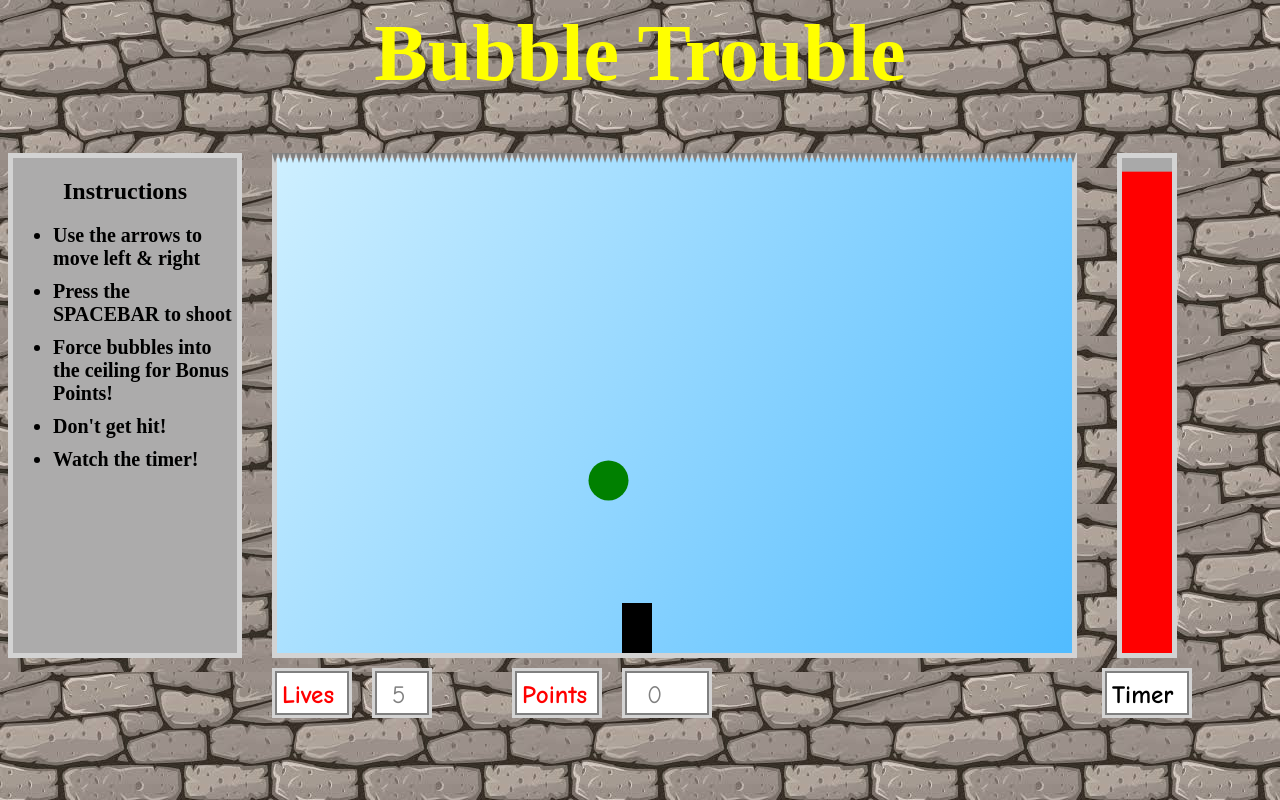
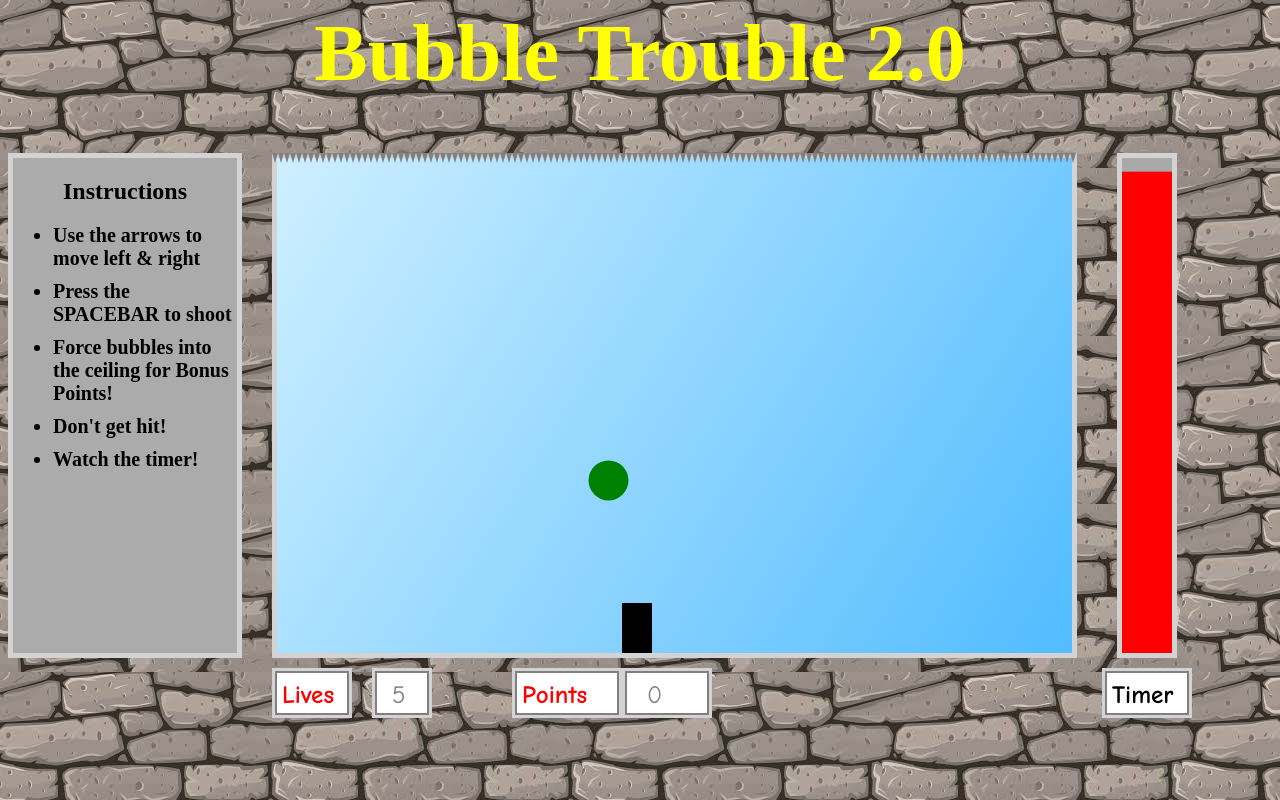
Before and after one commit to jbrettk629/bubbletrouble, a website: page index.html in a window 1280 px wide. Drawn offline with Linux system fonts and the light colour scheme; files whose address does not match are found by name.

Commit message:
move background image

```diff
--- a/app/styles/game.css
+++ b/app/styles/game.css
@@ -1,5 +1,5 @@
 body {
-    background-image: url("/Users/josephkalbacher/Desktop/jsproject/app/assets/stonewall.jpeg");
+    background-image: url("stonewall.png");
 }
 
 .game-name {
--- a/bundle.js
+++ b/bundle.js
@@ -172,9 +172,7 @@ const Game = __webpack_require__(/*! ./game */ "./lib/game.js");
 document.addEventListener("DOMContentLoaded", () => {
 
     const canvasEl = document.getElementById("canvas");
-
     const ctx = canvasEl.getContext('2d');
-
     const game = new Game();
     new GameView(game, ctx).load();
 
@@ -520,11 +518,11 @@ class Game{
     displayPoints(ctx){
 
         ctx.fillStyle = "lightgrey"
-        ctx.fillRect(240, 515, 90, 50);
+        ctx.fillRect(240, 515, 110, 50);
         ctx.fillStyle = "grey"
-        ctx.fillRect(243, 518, 84, 44);
+        ctx.fillRect(243, 518, 104, 44);
         ctx.fillStyle = "white"
-        ctx.fillRect(245, 520, 80, 40);
+        ctx.fillRect(245, 520, 100, 40);
 
         ctx.font = "bold 25px Comic Sans MS";
         ctx.fillStyle = "red";
@@ -663,7 +661,6 @@ class GameView {
         this.game.startTimer();
         this.game.points = 0;
         this.game.wire = [];
-
         // this.lastTime = performance.now();
         this.getReady(this.ctx);
     }
--- a/index.html
+++ b/index.html
@@ -5,7 +5,7 @@
     <body>
         <script type="application/javascript" src="./bundle.js"></script>
         <div class="game-name">
-            <h1>Bubble Trouble</h1>
+            <h1>Bubble Trouble 2.0</h1>
         </div>
         <div class="main-content">
             <div class="instructions">
--- a/lib/canvas.js
+++ b/lib/canvas.js
@@ -5,9 +5,7 @@ const Game = require('./game');
 document.addEventListener("DOMContentLoaded", () => {
 
     const canvasEl = document.getElementById("canvas");
-
     const ctx = canvasEl.getContext('2d');
-
     const game = new Game();
     new GameView(game, ctx).load();
 
```
Also changed, not shown: README.md, app/styles/stonewall.png (renamed from app/assets/stonewall.jpeg), lib/game_view.js, 1 other file.
